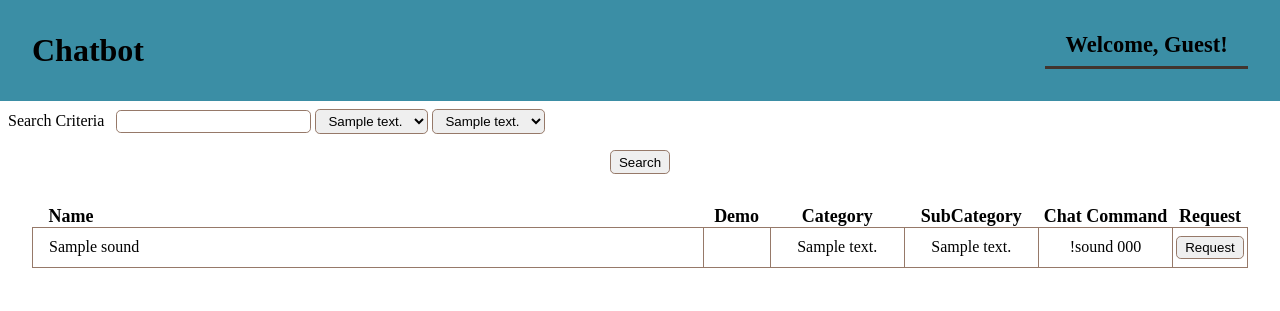
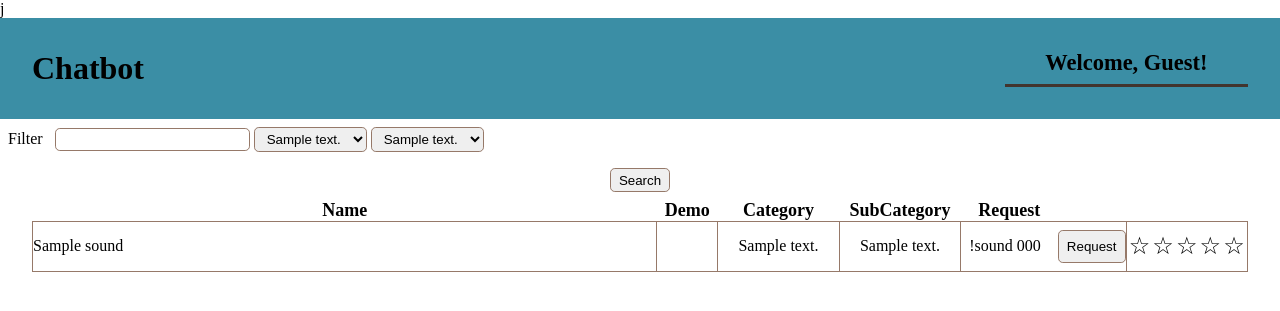
Before and after one commit to jazzyeagle/chatbot_website, a Django app: page /sounds/ in a window 1280 px wide. Shown: the top 311 px of the page. Run offline with Django 3.2, Linux system fonts and the light colour scheme; tables that the repository leaves empty hold one stand-in row (values such as "Sample post"); parts of the project's set-up code (start-up, migrations or seed data) failed here and were passed over.

Commit message:
Add star-ratings to template (not yet functional) and cleaned up the CSS

```diff
--- a/mainsite/static/mainsite/css/default.css
+++ b/mainsite/static/mainsite/css/default.css
@@ -17,7 +17,7 @@ h1, h2, h3 {
 
 header h1 {
     text-align: left;
-    flex: 10;
+    flex: 8;
 }
 
 header nav {
--- a/mainsite/static/mainsite/css/star-ratings.css
+++ b/mainsite/static/mainsite/css/star-ratings.css
@@ -1,6 +1,7 @@
 .star {
     display: flex;
     flex-direction: row-reverse;
+    justify-content: space-evenly;
 }
 
 .star input[type="radio"] {
--- a/sounds/static/sounds/css/sounds.css
+++ b/sounds/static/sounds/css/sounds.css
@@ -1,7 +1,7 @@
 table {
-    display: block;
-    margin: 2rem;
+    margin: 0 auto;
     border-collapse: collapse;
+    width: 95%;
 }
 
 thead tr {
@@ -13,20 +13,48 @@ th {
 }
 
 td, th {
+    overflow-wrap: break-word;
     vertical-align: middle;
-    text-align: center;
 }
 
-.name {
-    width: 50%;
-    padding-left: 1rem;
-    text-align: left;
+tr {
+    padding: 0.5rem;
 }
 
-.demo, .request {
+td .name {
+    text-align: left;
+    width: 55%;
+}
+
+.demo {
     width: 5%;
 }
 
-.category, .subcategory, .command {
+.category, .subcategory {
+    flex: 2;
+    text-align: center;
     width: 10%;
 }
+
+.request {
+    border-right: 0;
+    width: 8%;
+}
+
+.request2 {
+    border-left: 0;
+    width: 2%;
+}
+
+.rating {
+    padding: 0 auto;
+    width: 10%;
+}
+
+.request_text {
+    padding-left: 0.5rem;
+}
+
+.request_button {
+    padding: 0.5rem;
+}
--- a/sounds/templates/sounds/sounds.html
+++ b/sounds/templates/sounds/sounds.html
@@ -7,11 +7,12 @@
         {% load static %}
         <link rel="stylesheet" href="{% static 'mainsite/css/default.css' %}">
         <link rel="stylesheet" href="{% static 'sounds/css/sounds.css' %}">
-    </head>
+        <link rel="stylesheet" href="{% static 'mainsite/css/star-ratings.css' %}">
+    </head>j
     <body>
         {% include 'mainsite/navbar.html' %}
         <form id="form_search" action="{% url 'search_sounds' %}" method=POST>
-            <label for="search_text">Search Criteria </label>
+            <label for="search_text">Filter</label>
             <input name="search_text" id="search_text">
             <select name="search_category" id="search_category">
                 {% for category in categories %}
@@ -32,7 +33,6 @@
                     <th class="demo">Demo</th>
                     <th class="category">Category</th>
                     <th class="subcategory">SubCategory</th>
-                    <th class="command">Chat Command</th>
                     <th class="request">Request</th>
                 </tr>
             </thead>
@@ -43,15 +43,31 @@
                         <td class="demo"><audio></audio></td>
                         <td class="category">{{sound.category.text}}</td>
                         <td class="subcategory">{{sound.subcategory.text}}</td>
-                        <td class="command">
-                            {% if sound.category.text == "Drum Kit" %}
-                                !drumkit {{sound.code}}</td>
-                            {% else %}
-                                !sound {{sound.code}}<?td>
-                            {% endif %}
+                        <td class="request">
+                            <span class="request_text">
+                                {% if sound.category.text == "Drum Kit" %}
+                                    !drumkit {{sound.code}}
+                                {% else %}
+                                    !sound {{sound.code}}
+                                {% endif %}
+                            </span>
                         </td>
-                        <td class="request">
-                            <button>Request</button>
+                        <td class="request2">
+                            <button class="request_button">Request</button>
+                        </td>
+                        <td class="rating">
+                            <form method=POST action="" class="star">
+                                <input type="radio" name="{{sound.code}}-rating" id="{{sound.code}}-rating-5">
+                                <label for="{{sound.code}}-rating-5">☆</label>
+                                <input type="radio" name="{{sound.code}}-rating" id="{{sound.code}}-rating-4">
+                                <label for="{{sound.code}}-rating-4">☆</label>
+                                <input type="radio" name="{{sound.code}}-rating" id="{{sound.code}}-rating-3">
+                                <label for="{{sound.code}}-rating-3">☆</label>
+                                <input type="radio" name="{{sound.code}}-rating" id="{{sound.code}}-rating-2">
+                                <label for="{{sound.code}}-rating-2">☆</label>
+                                <input type="radio" name="{{sound.code}}-rating" id="{{sound.code}}-rating-1">
+                                <label for="{{sound.code}}-rating-1">☆</label>
+                            </form>
                         </td>
                     </tr>
                 {% endfor %}
--- a/sounds/views.py
+++ b/sounds/views.py
@@ -7,7 +7,7 @@ def sounds(request):
     page_data = {
                   'categories': Category.objects.all(),
                   'subcategories': SubCategory.objects.all(),
-                  'sounds': Sound.objects.all()
+                  'sounds': Sound.objects.all()[:100]
                 }
     return render(request, 'sounds/sounds.html', page_data)
 
```
